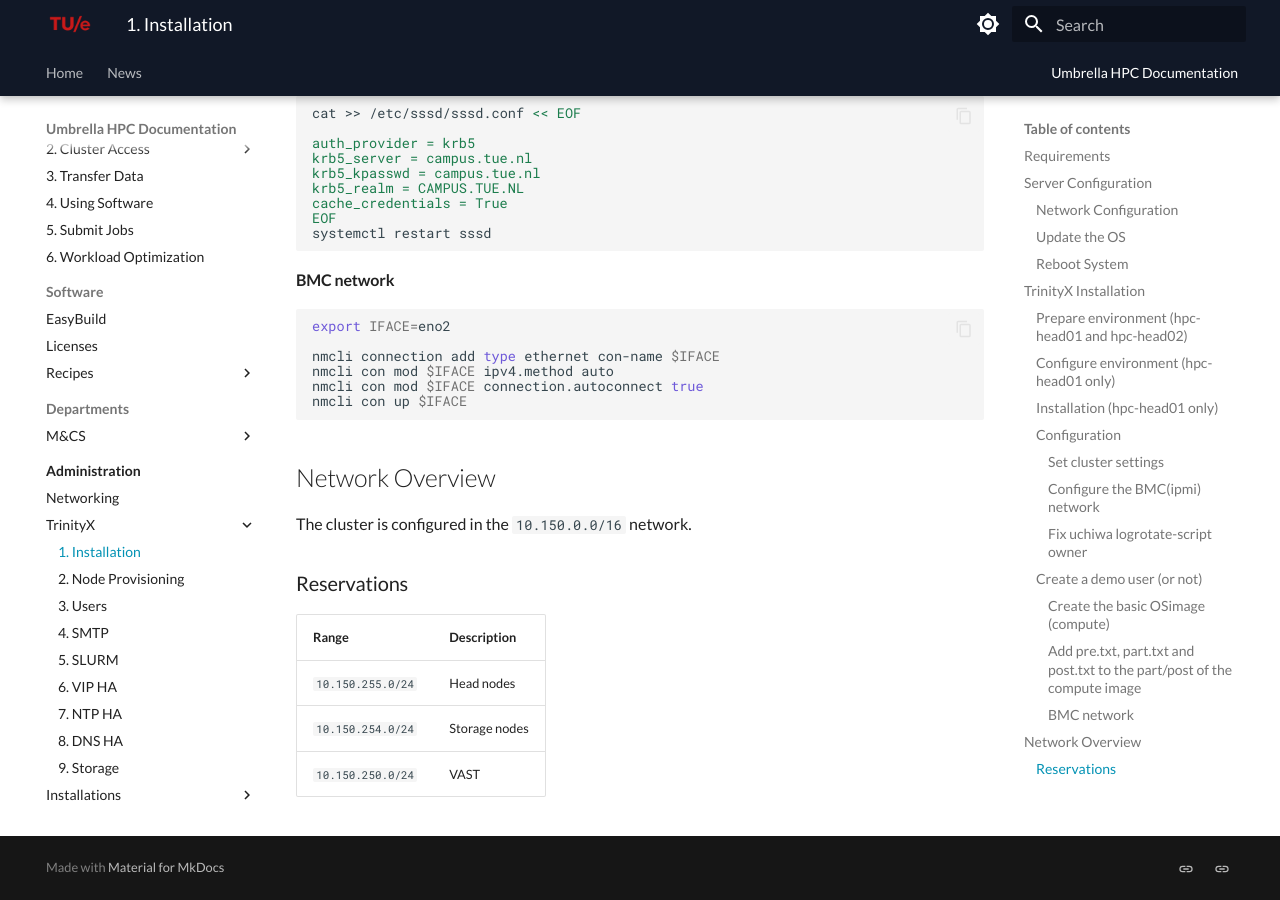
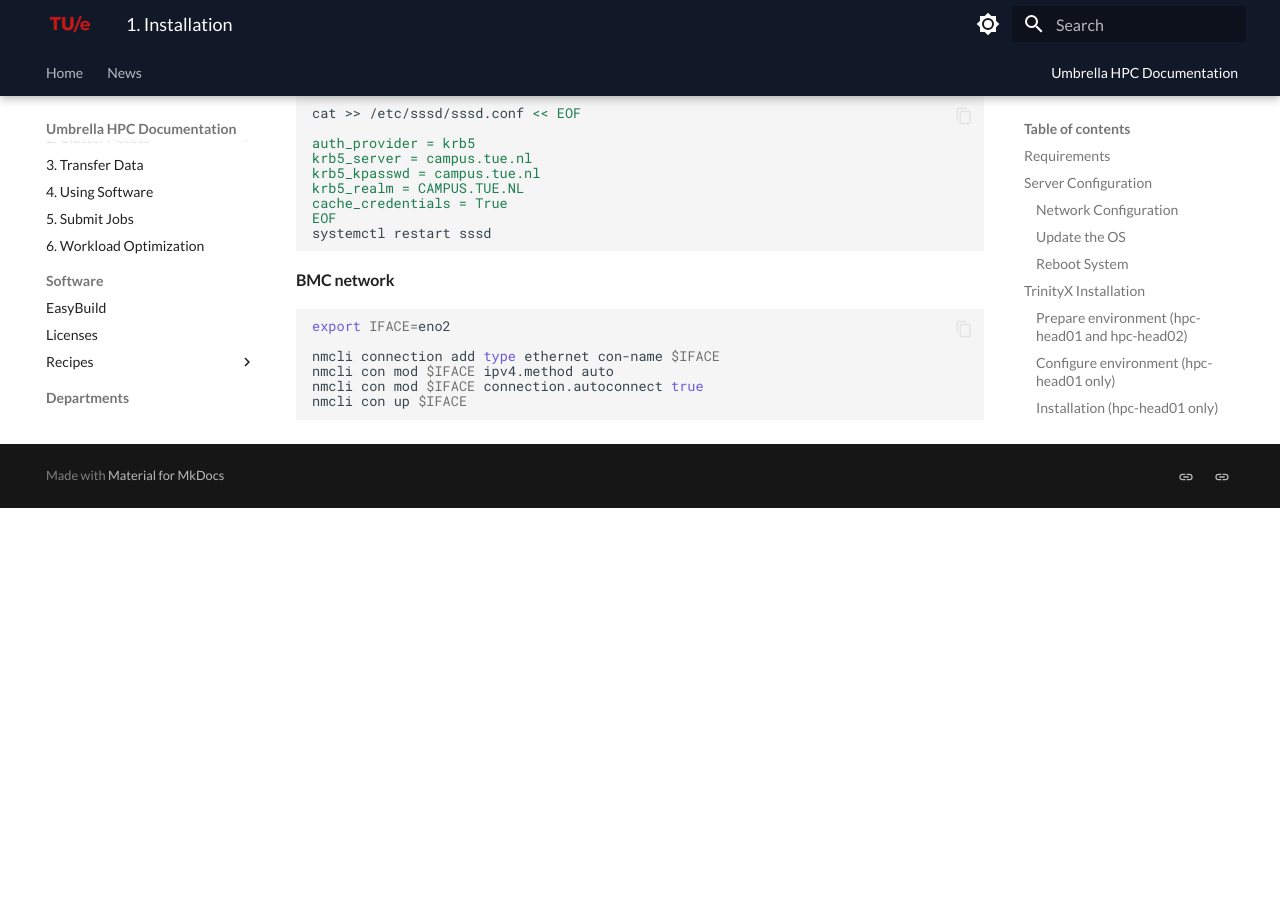
Before and after one commit to gferhpc/supercomputing.tue.nl, an MkDocs documentation site: the page built from pages/documentation/administration/trinityx/installation.md, in a window 1280 px wide and 900 px high, scrolled down 4773 px. Built offline with MkDocs 1.6.1 and Material for MkDocs 9.7.7, drawn with Linux system fonts in a browser that asks for light colours; after the commit the page ends 5281 px from its top, so only the background shows below that.

````diff
--- a/pages/documentation/administration/trinityx/installation.md
+++ b/pages/documentation/administration/trinityx/installation.md
@@ -319,15 +319,3 @@
 ```
 
 *[NIC]: Network Interface Controller
-
-## Network Overview
-
-The cluster is configured in the `10.150.0.0/16` network.
-
-### Reservations
-
-| Range             | Description   |
-|-------------------|---------------|
-| `10.150.255.0/24` | Head nodes    |
-| `10.150.254.0/24` | Storage nodes |
-| `10.150.250.0/24` | VAST          |
````
